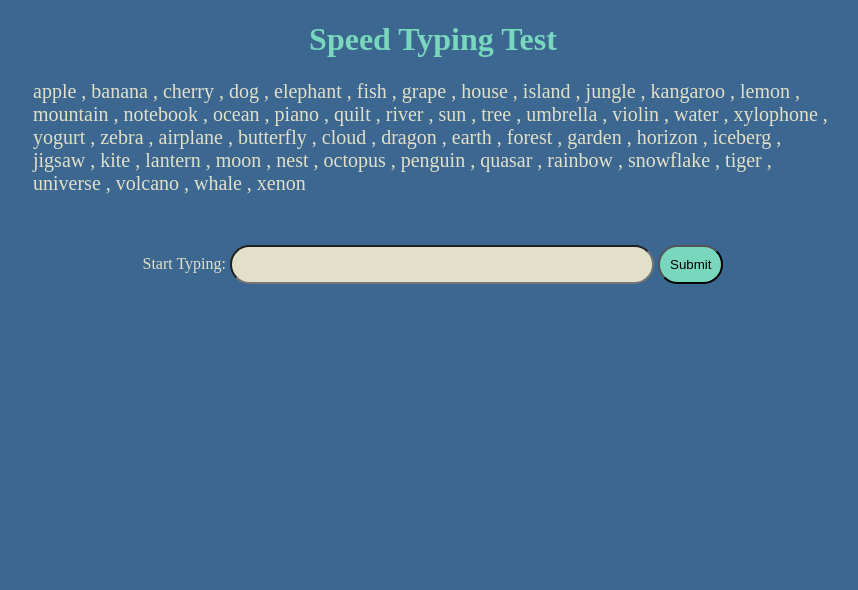
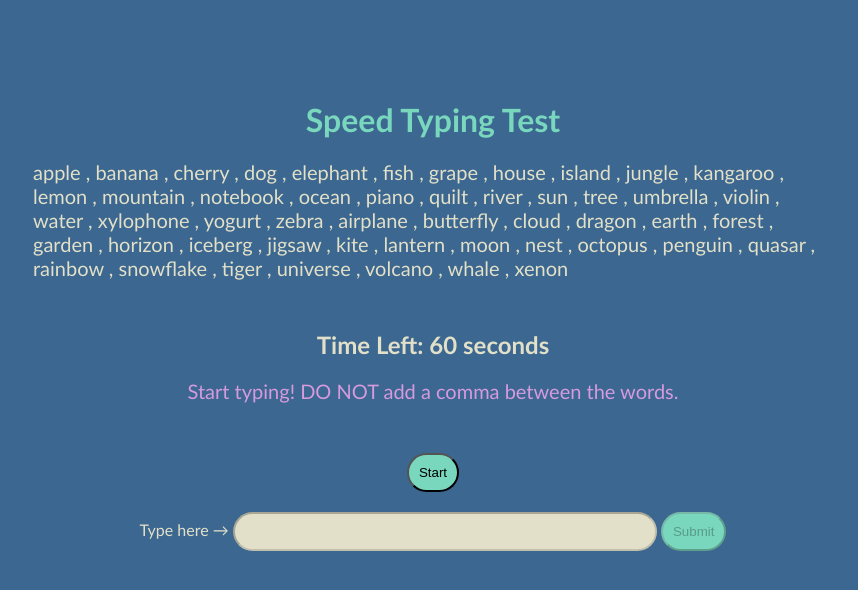
Before and after one commit to vicmoon/Python_TypeSpeedTest, a Flask app: page / in a window 1280 px wide. Shown: the top 590 px of the page, without its empty margins (207-1065 px from the left). Run offline with Flask 3, Linux system fonts and the light colour scheme.

Commit message:
update main and home route

```diff
--- a/main.py
+++ b/main.py
@@ -1,27 +1,40 @@
-from flask import Flask, render_template, url_for
+from flask import Flask, render_template, url_for, request, session
 from words import words
-import random
+import time
 
 #create the app
 app = Flask(__name__)
-# app.config("SECRET_KEY") = "BIgSecret550600"
+app.config["SECRET_KEY"] = "BIgSecret550600"
 
-def random_words():
+
+def get_words():
     return words[:50]
 
 
-
-#routes
 @app.route("/", methods=["GET", "POST"])
 def home():
-   return render_template("home.html", words=random_words())
+    # Ensure session contains start_time
+    if "start_time" not in session:
+        session["start_time"] = time.time()  # Store start time in session
+        session["word_count"] = 0  # Initialize word count
 
+    feedback = "Start typing! DO NOT add a comma between the words."
 
-#display the text to enter
+    if request.method == "POST":
+        elapsed_time = time.time() - session["start_time"]  # Now session["start_time"] exists
 
-#check if the user input matches the displayed text
+        # Only process input if time is up (1 minute)
+        if elapsed_time >= 60:
+            user_input = request.form["user_text"].strip()
+            typed_words = user_input.split()
+            correct_words = [word for word in typed_words if word in words]
 
-#measure the time and how many correct words were entered 7
+            session["word_count"] += len(correct_words)  # Update word count
+            feedback = f"You typed {session['word_count']} correct words in 1 minute!"
+
+            session.clear()  # Clear session after submission
+
+    return render_template("home.html", words=get_words(), feedback=feedback)
 
 
 
--- a/static/style.css
+++ b/static/style.css
@@ -2,6 +2,8 @@ body {
   background-color: #3b6790;
   color: #e2e0c8;
   text-align: center;
+  font-family: 'Gill Sans', 'Gill Sans MT', Calibri, 'Trebuchet MS', sans-serif;
+  margin-top: 100px;
 }
 
 h1 {
@@ -27,6 +29,7 @@ button {
   background-color: #79d7be;
   border-radius: 30px;
   padding: 10px;
+  margin-bottom: 20px;
 }
 
 button:hover {
@@ -34,3 +37,8 @@ button:hover {
   color: black;
   border-color: yellow;
 }
+
+.feedback {
+  color: #d69ade;
+  text-align: center;
+}
--- a/templates/home.html
+++ b/templates/home.html
@@ -11,18 +11,58 @@
   </head>
   <body>
     <h1>Speed Typing Test</h1>
-    <form action="/" method="post">
-      <!-- Display the words in a clean, space-separated list -->
-      <p>
-        {% for word in words %} {{ word }} {% if not loop.last %}, {% endif %}
-        {% endfor %}
-      </p>
 
-      <!-- Input field for typing the word -->
-      <label for="word">Start Typing: </label>
-      <input type="text" id="word" name="word" />
+    <!-- Words Displayed for Typing -->
+    <p>
+      {% for word in words %} {{ word }} {% if not loop.last %}, {% endif %} {%
+      endfor %}
+    </p>
 
-      <button type="submit">Submit</button>
+    <!-- Countdown Timer -->
+    <h2>Time Left: <span id="timer">60</span> seconds</h2>
+
+    <!-- Feedback -->
+
+    <p class="feedback">{{ feedback }}</p>
+
+    <!-- Start Button -->
+    <button id="startButton" name="">Start</button>
+
+    <!-- Typing Form -->
+    <form action="/" method="post" id="typingForm">
+      <label for="user_text">Type here → </label>
+      <input type="text" name="user_text" id="wordInput" disabled />
+      <button type="submit" id="submitButton" disabled>Submit</button>
     </form>
+
+    <script>
+      let timeLeft = 60; // Set timer duration
+      let timerInterval;
+
+      document
+        .getElementById('startButton')
+        .addEventListener('click', function () {
+          // Start the countdown
+          timerInterval = setInterval(updateTimer, 1000);
+
+          // Enable input field and submit button
+          document.getElementById('wordInput').disabled = false;
+          document.getElementById('submitButton').disabled = false;
+
+          // Hide the Start button after clicking
+          this.style.display = 'none';
+        });
+
+      function updateTimer() {
+        if (timeLeft > 0) {
+          timeLeft--;
+          document.getElementById('timer').textContent = timeLeft;
+          document.getElementById('submitButton').disabled = true;
+        } else {
+          clearInterval(timerInterval); // Stop the timer
+          document.getElementById('submitButton').disabled = false;
+        }
+      }
+    </script>
   </body>
 </html>
```
